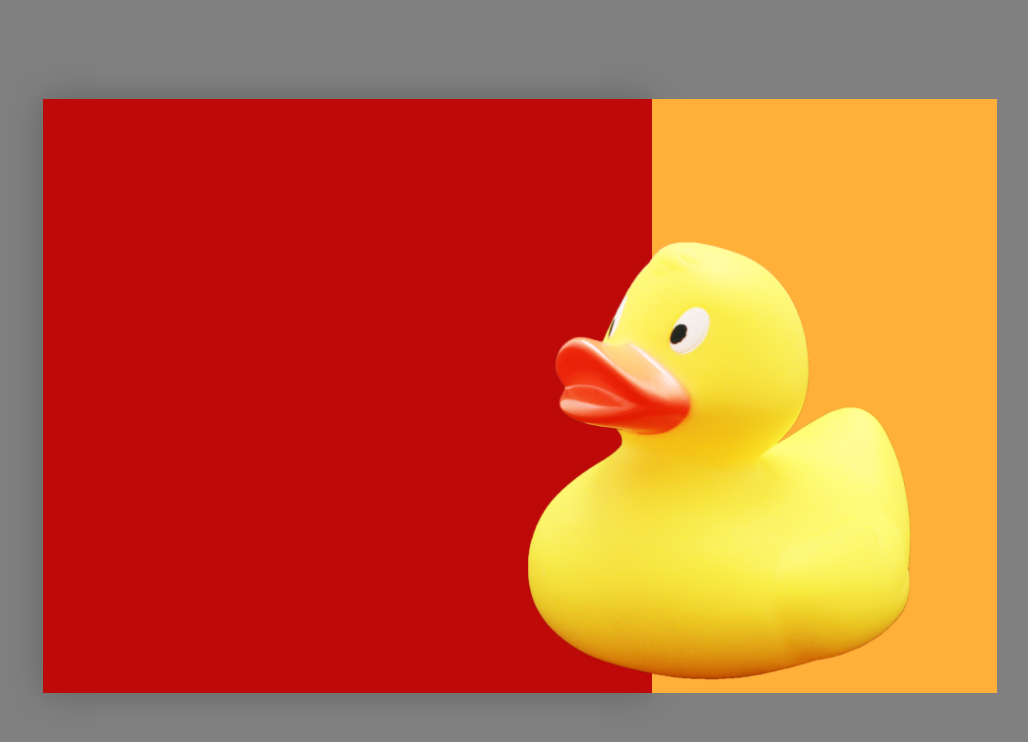
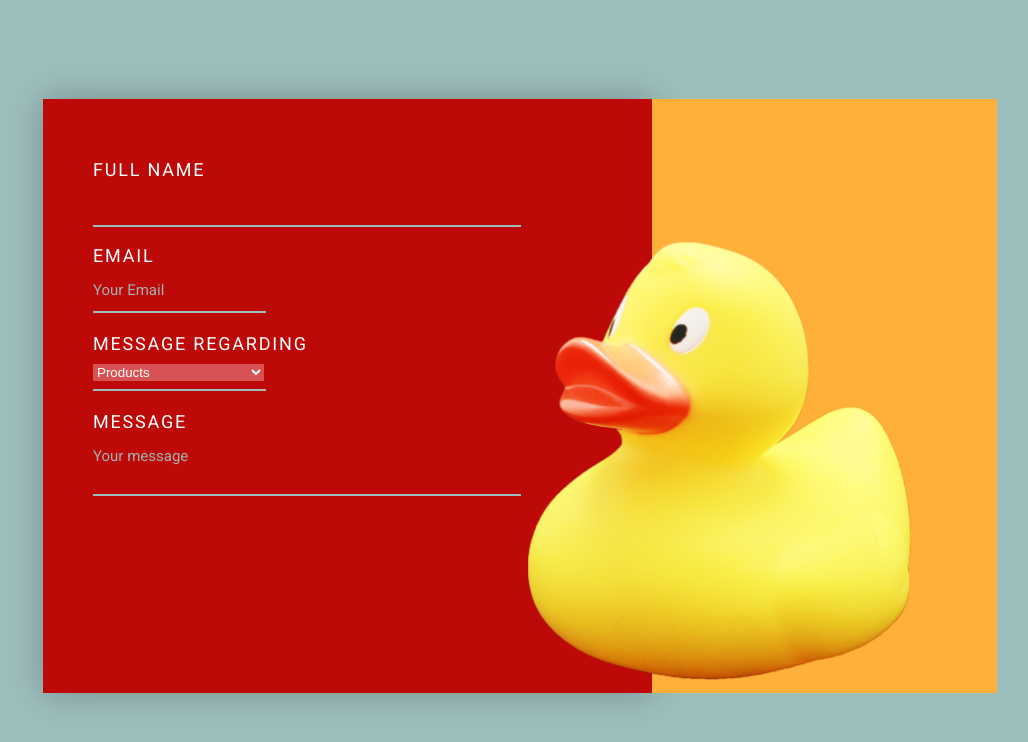
Before and after one commit to milapawlus/-Form-based-on-the-design-in-the-Figma, a plain HTML site: page index.html in a window 1280 px wide. Shown: the whole page, without its empty margins (120-1148 px from the left). Drawn offline with Linux system fonts and the light colour scheme.

Commit message:
added form and its css

```diff
--- a/index.html
+++ b/index.html
@@ -5,13 +5,40 @@
     <meta http-equiv="X-UA-Compatible" content="IE=edge">
     <meta name="viewport" content="width=device-width, initial-scale=1.0">
     <link rel="stylesheet" href="style/style.css">
+    <link rel="preconnect" href="https://fonts.googleapis.com">
+<link rel="preconnect" href="https://fonts.gstatic.com" crossorigin>
+<link href="https://fonts.googleapis.com/css2?family=Roboto&display=swap" rel="stylesheet">
     <title>Forms</title>
 </head>
 <body>
     <div class="container">
-        <div class="container__rectangle1"></div>
+        <div class="container__rectangle1">
+            <div class="container__form">
+                <form class="container-form1" action="">
+                    <label for="name" class="container-label">FULL NAME</label>
+                    <input type="text" class="container-input">
+                    <hr class="hr1">
+                    <label for="email" class="container-label">EMAIL</label>
+                    <input type="email" class="container-input" placeholder="Your Email">
+                    <hr class="hr2">
+                    <label for="message-regarding" class="container-label">MESSAGE REGARDING</label>
+                    <select name="message" class="select-items" id="message-regarding">
+                        <option value="prices">Prices</option>
+                        <option value="returns">Returns</option>
+                        <option value="enquires">Enquires</option>
+                        <option value="discounts">Discounts</option>
+                        <option value="products" selected>Products</option>
+                    </select>
+                    <hr class="hr2">
+                    <label for="message" class="container-label">MESSAGE</label>
+                    <textarea name="" id="" cols="30" rows="2" class="container-input" placeholder="Your message"></textarea>
+                    <hr class="hr1">
+                </form>
+            </div>
+        </div>
         <div class="container__rectangle2"></div>
         <div class="container__image"><img src="images/hiclipart 2.png" alt="duck_pic"></div>
+
     </div>
 </body>
 </html>
--- a/style/style.css
+++ b/style/style.css
@@ -3,7 +3,7 @@ body {
     justify-content: center;
     align-items: center;
     height: 97vh;
-    background: grey;
+    background-color: #9DBEBB;
 }
 
 .container {
@@ -16,14 +16,14 @@ body {
 .container__rectangle1 {
     width: 609px;
     height: 594px;
-    background: #BE0909;
+    background-color: #BE0909;
     box-shadow: 0px 0px 32px rgba(0, 0, 0, 0.25);
 }
 
 .container__rectangle2 {
     width: 345px;
     height: 594px;
-    background: #FFB039;
+    background-color: #FFB039;
 }
 
 .container__image {
@@ -34,3 +34,60 @@ body {
     width: 663px;
     height: 594px;
 }
+
+.container__form {
+    padding-left: 50px;
+    padding-top: 50px;
+    width: 70%;
+}
+
+.container-form1 {
+    display: flex;
+    flex-direction: column;
+}
+
+.hr1 {
+    width: 100%;
+    border: 1px solid #9DBEBB;
+}
+
+.hr2 {
+    width: 40%;
+    margin-left: 0;
+    margin-bottom: 10px;
+    border: 1px solid #9DBEBB;
+}
+
+.container-label {
+    margin: 10px 0;
+    font-family: 'Roboto', sans-serif;
+    font-weight: 400;
+    font-size: 18px;
+    letter-spacing: 0.1em;
+    text-transform: uppercase;
+    color: #FCFFFF;
+}
+
+.container-input {
+    background-color: transparent;
+    border: none;
+    padding: 5px 0;
+    color: #FCFFFF;
+    font-size: 15px;
+    resize: none;
+    outline: none;
+}
+
+::placeholder {
+    color: #a0b1b1;
+    font-family: 'Roboto';
+    font-size: 15px;
+}
+
+.select-items {
+    background-color: #d75353;
+    border: none;
+    color: #FCFFFF;
+    cursor: pointer;
+    width: 40%;
+}
```
